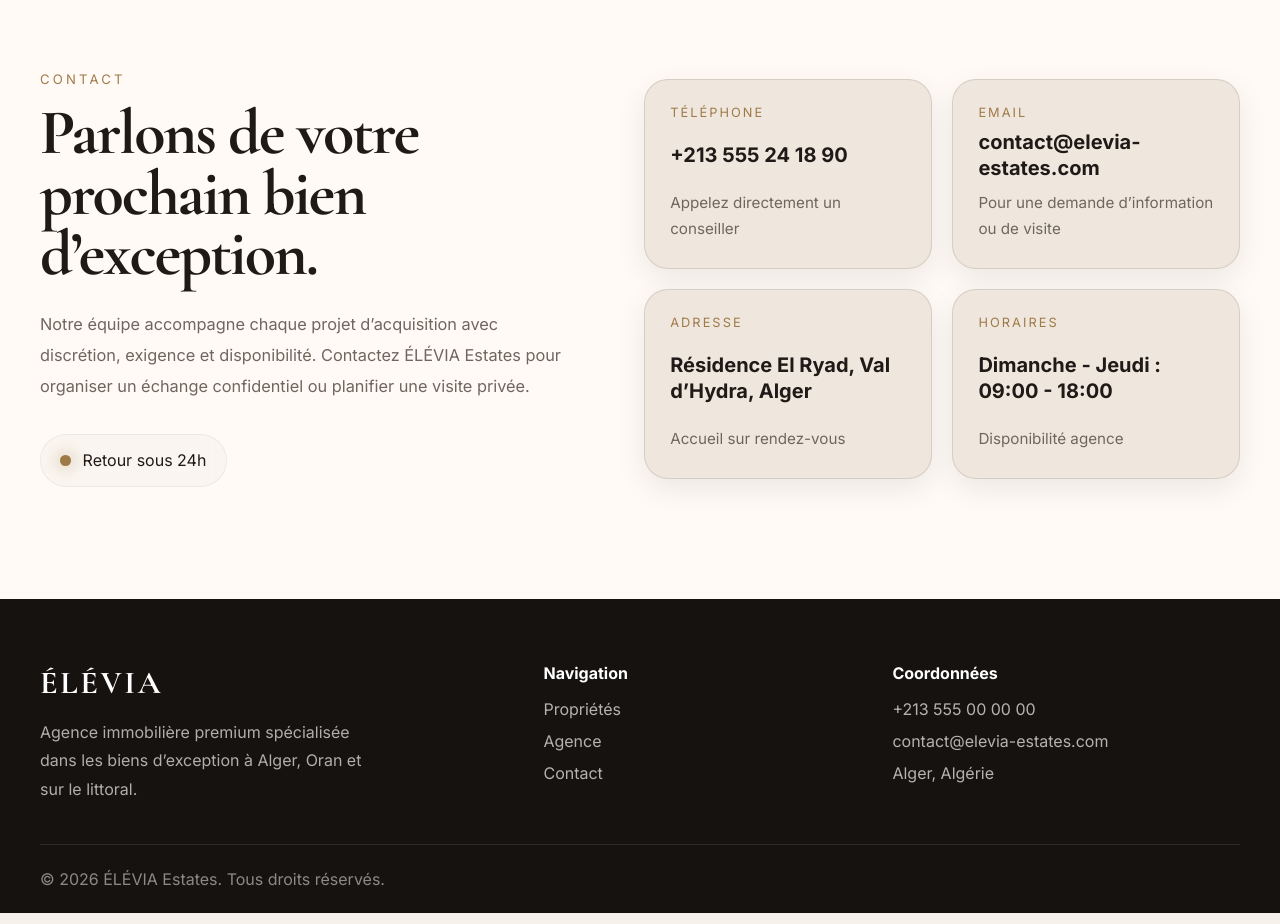
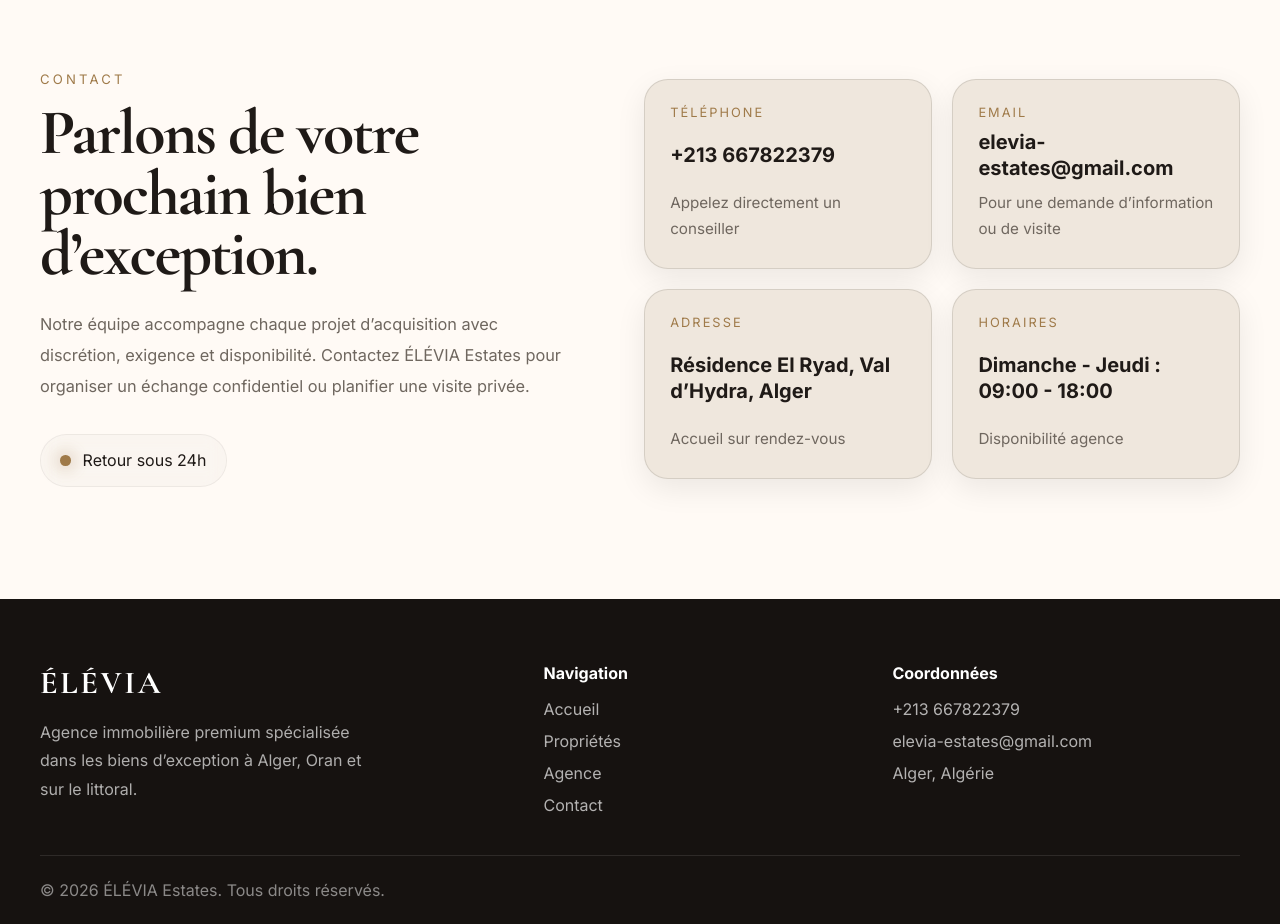
Before and after one commit to loubnaamez10/Elevia_Estates_Agency, a React (Vite) app: page / in a window 1280 px wide. Shown: the part 3180-4104 px from the top of the page. Built offline with nearby package versions, Linux system fonts and the light colour scheme.

Commit message:
AMELIORATION OF THE FOOTER

```diff
--- a/src/components/Footer/Footer.jsx
+++ b/src/components/Footer/Footer.jsx
@@ -17,6 +17,7 @@ function Footer() {
         <div>
           <h3 className="footer__title">Navigation</h3>
           <div className="footer__links">
+            <a href="/">Accueil</a>
             <a href="/properties">Propriétés</a>
             <a href="#about">Agence</a>
             <a href="#contact">Contact</a>
@@ -26,9 +27,9 @@ function Footer() {
         <div>
           <h3 className="footer__title">Coordonnées</h3>
           <div className="footer__links">
-            <a href="tel:+213555000000">+213 555 00 00 00</a>
-            <a href="mailto:contact@elevia-estates.com">
-              contact@elevia-estates.com
+            <a href="tel:+213555000000">+213 667822379</a>
+            <a href="mailto:elevia-estates@gmail.com">
+              elevia-estates@gmail.com
             </a>
             <span>Alger, Algérie</span>
           </div>
--- /dev/null
+++ b/src/components/ScrollToTop/ScrollToTop.jsx
@@ -0,0 +1,14 @@
+import { useEffect } from 'react'
+import { useLocation } from 'react-router-dom'
+
+function ScrollToTop() {
+  const { pathname } = useLocation()
+
+  useEffect(() => {
+    window.scrollTo(0, 0)
+  }, [pathname])
+
+  return null
+}
+
+export default ScrollToTop
--- a/src/main.jsx
+++ b/src/main.jsx
@@ -2,6 +2,7 @@ import React from 'react'
 import ReactDOM from 'react-dom/client'
 import { BrowserRouter } from 'react-router-dom'
 import App from './App.jsx'
+import ScrollToTop from './components/ScrollToTop/ScrollToTop'
 import './styles/variables.css'
 import './styles/base.css'
 import './styles/utilities.css'
@@ -9,6 +10,7 @@ import './styles/utilities.css'
 ReactDOM.createRoot(document.getElementById('root')).render(
   <React.StrictMode>
     <BrowserRouter>
+      <ScrollToTop />
       <App />
     </BrowserRouter>
   </React.StrictMode>,
--- a/src/pages/PropertyDetail.jsx
+++ b/src/pages/PropertyDetail.jsx
@@ -161,7 +161,7 @@ function PropertyDetail() {
                     Appeler l’agence
                   </a>
                   <a
-                    href="mailto:contact@elevia-estates.com"
+                    href="mailto:elevia-estates@gmail.com"
                     className="property-detail__btn property-detail__btn--secondary"
                   >
                     Demander une visite
--- a/src/sections/ContactShowcase.jsx
+++ b/src/sections/ContactShowcase.jsx
@@ -24,13 +24,13 @@ function ContactShowcase() {
         <div className="contact-showcase__panel">
           <a href="tel:+213555241890" className="contact-showcase__card">
             <span className="contact-showcase__label">Téléphone</span>
-            <strong>+213 555 24 18 90</strong>
+            <strong>+213 667822379</strong>
             <small>Appelez directement un conseiller</small>
           </a>
 
-          <a href="mailto:contact@elevia-estates.com" className="contact-showcase__card">
+          <a href="mailto:elevia-estates@gmail.com" className="contact-showcase__card">
             <span className="contact-showcase__label">Email</span>
-            <strong>contact@elevia-estates.com</strong>
+            <strong>elevia-estates@gmail.com</strong>
             <small>Pour une demande d’information ou de visite</small>
           </a>
 
```
